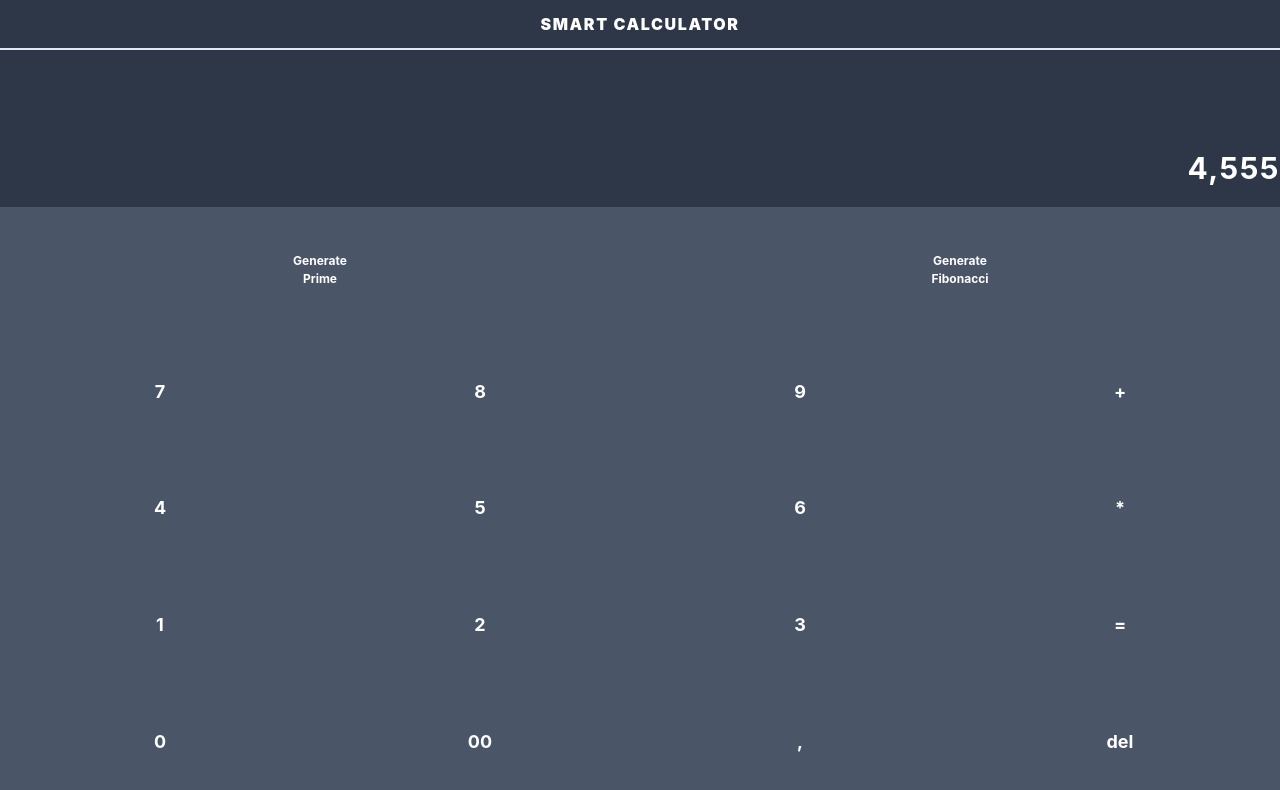
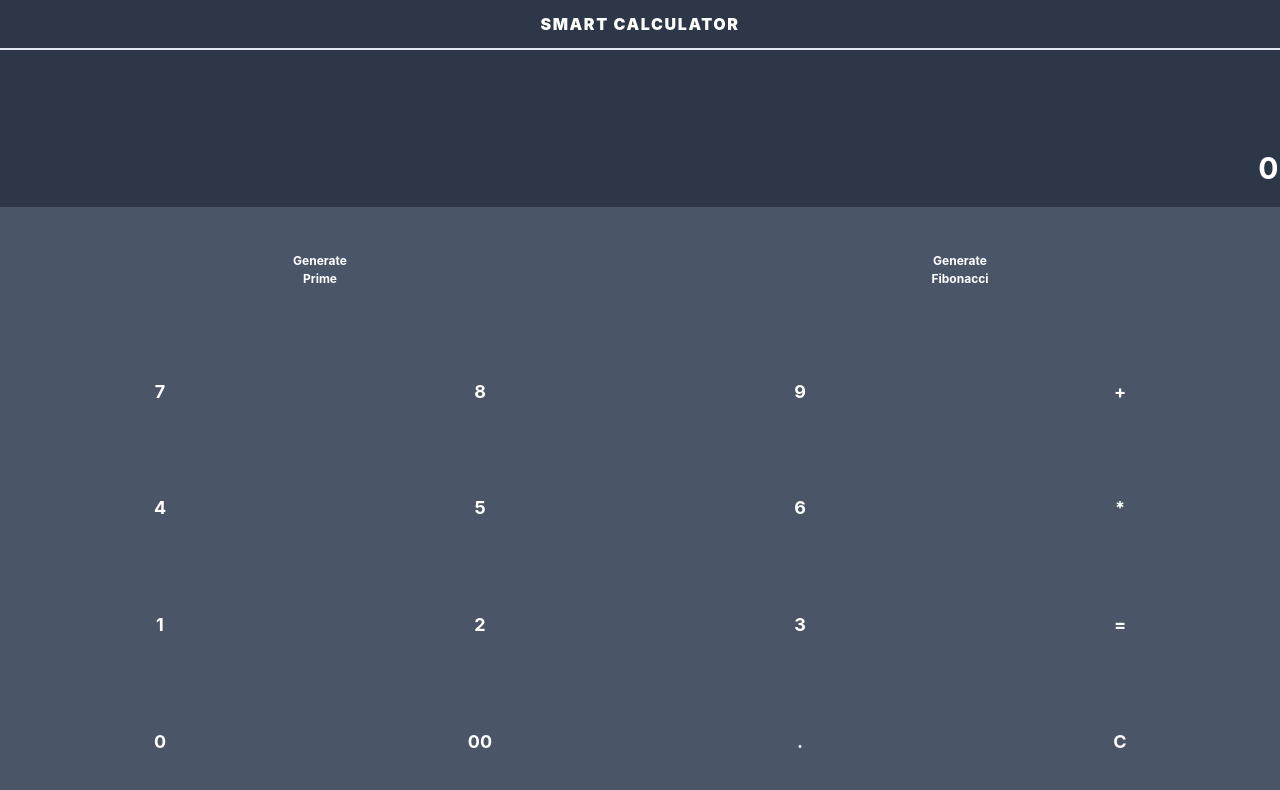
Before and after one commit to adibfirman/tt-calculator, a React (Create React App) app: page / in a window 1280 px wide. Shown: the top 790 px of the page. Built offline with nearby package versions, Linux system fonts and the light colour scheme.

Commit message:
chore: add functional multiply and sum

```diff
--- a/src/components/InputSection.tsx
+++ b/src/components/InputSection.tsx
@@ -1,11 +1,12 @@
 import React, { useState, useCallback } from "react";
 import cs from "classnames";
 
-import { EInputType } from "../store";
+import { EInputType, TData, useStore } from "../store";
 
-const STRUCTURE = [7, 8, 9, "+", 4, 5, 6, "*", 1, 2, 3, "=", 0, "00", ",", "del"];
+const STRUCTURE = [7, 8, 9, "+", 4, 5, 6, "*", 1, 2, 3, "=", 0, "00", ".", "C"];
 
 function InputSection() {
+  const { setData } = useStore();
   const [typeInput, setTypeInput] = useState<EInputType>(EInputType.default);
   const classNameBtn = useCallback(
     (rule: EInputType) => {
@@ -20,6 +21,36 @@ function InputSection() {
     return () => {
       if (type === typeInput) setTypeInput(EInputType.default);
       else setTypeInput(type);
+    };
+  }
+
+  function onClickNumber(code: string) {
+    return () => {
+      if (code === "=") {
+        setData((prevData: TData) => {
+          const copyData = [...prevData];
+          const removeComma = copyData.map(val => val.replace(/,/gi, ""));
+          const calc = eval(removeComma.join("")).toLocaleString(); // eslint-disable-line no-eval
+
+          return [calc];
+        });
+      } else if (code === "C") {
+        setData((prevData: TData) => {
+          const copyData = [...prevData];
+          copyData.pop();
+
+          return copyData;
+        });
+      } else {
+        setData((prevData: TData) => {
+          const copyData = [...prevData];
+          if (prevData.length === 1 && prevData[0] === "0") {
+            copyData.pop();
+          }
+
+          return [...copyData, code];
+        });
+      }
     };
   }
 
@@ -45,9 +76,13 @@ function InputSection() {
           Fibonacci
         </div>
       </button>
-      {STRUCTURE.map((no, i) => (
-        <button key={i} className="w-1/4 p-2 flex items-center justify-center">
-          <div className="text-white text-center text-lg font-bold">{no}</div>
+      {STRUCTURE.map((code, i) => (
+        <button
+          key={i}
+          onClick={onClickNumber(code.toString())}
+          className="w-1/4 p-2 flex items-center justify-center"
+        >
+          <div className="text-white text-center text-lg font-bold">{code}</div>
         </button>
       ))}
     </section>
--- a/src/components/Result.tsx
+++ b/src/components/Result.tsx
@@ -1,9 +1,13 @@
 import React from "react";
 
+import { useStore } from "../store";
+
 function Result() {
+  const { data } = useStore();
+
   return (
     <div className="text-right text-white font-bold text-3xl tracking-wider pt-24 mb-4">
-      4,555
+      {data.join("") || "0"}
     </div>
   );
 }
--- a/src/store/index.tsx
+++ b/src/store/index.tsx
@@ -1,4 +1,4 @@
-import React, { createContext, useContext } from "react";
+import React, { createContext, useState, useContext } from "react";
 
 export enum EInputType {
   default,
@@ -6,10 +6,19 @@ export enum EInputType {
   fibonacci
 }
 
-const Context = createContext(null);
+export type TData = Array<String>;
+
+interface IValueContext {
+  data: TData;
+  setData: Function;
+}
+
+const Context = createContext<IValueContext | null>(null);
 
 export function Provider({ children }: React.PropsWithChildren<{}>) {
-  return <Context.Provider value={null}>{children}</Context.Provider>;
+  const [data, setData] = useState([]);
+
+  return <Context.Provider value={{ data, setData }}>{children}</Context.Provider>;
 }
 
 export function useStore() {
```
